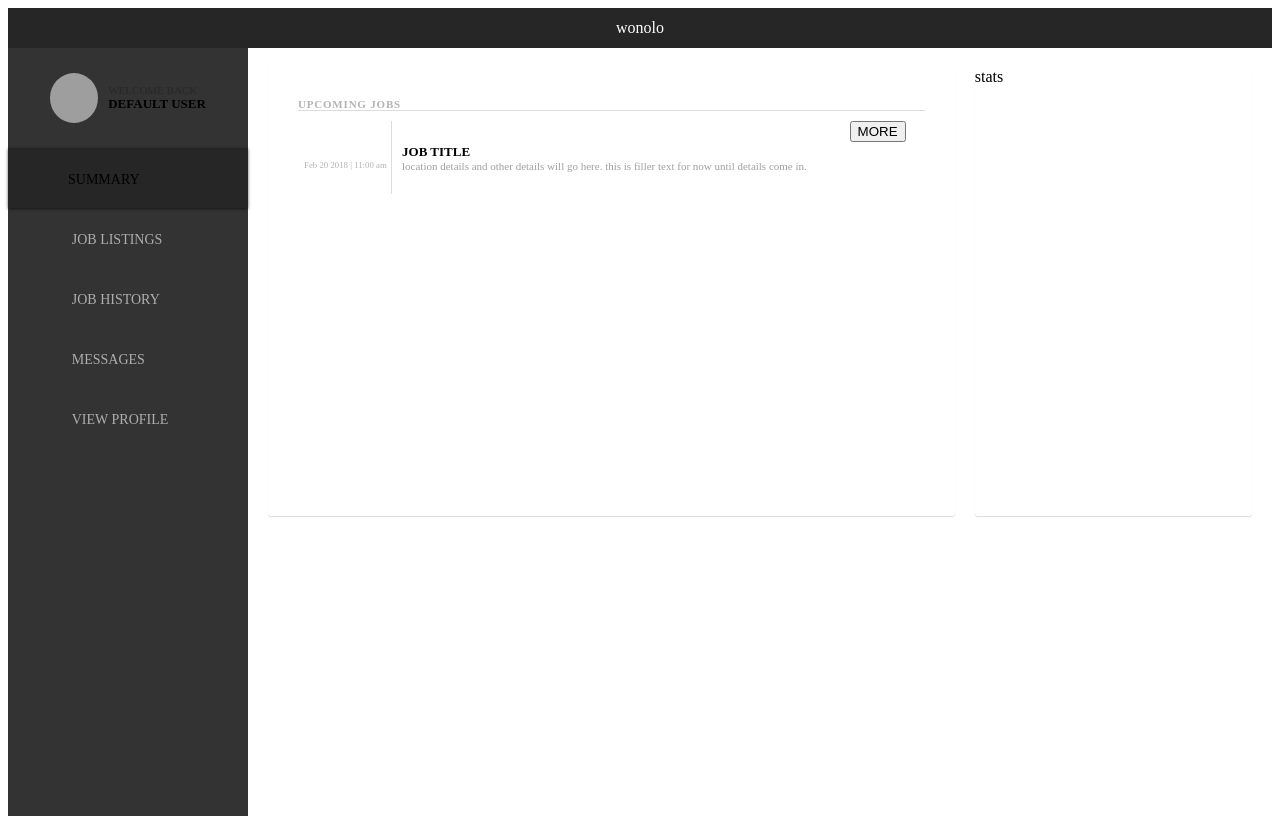
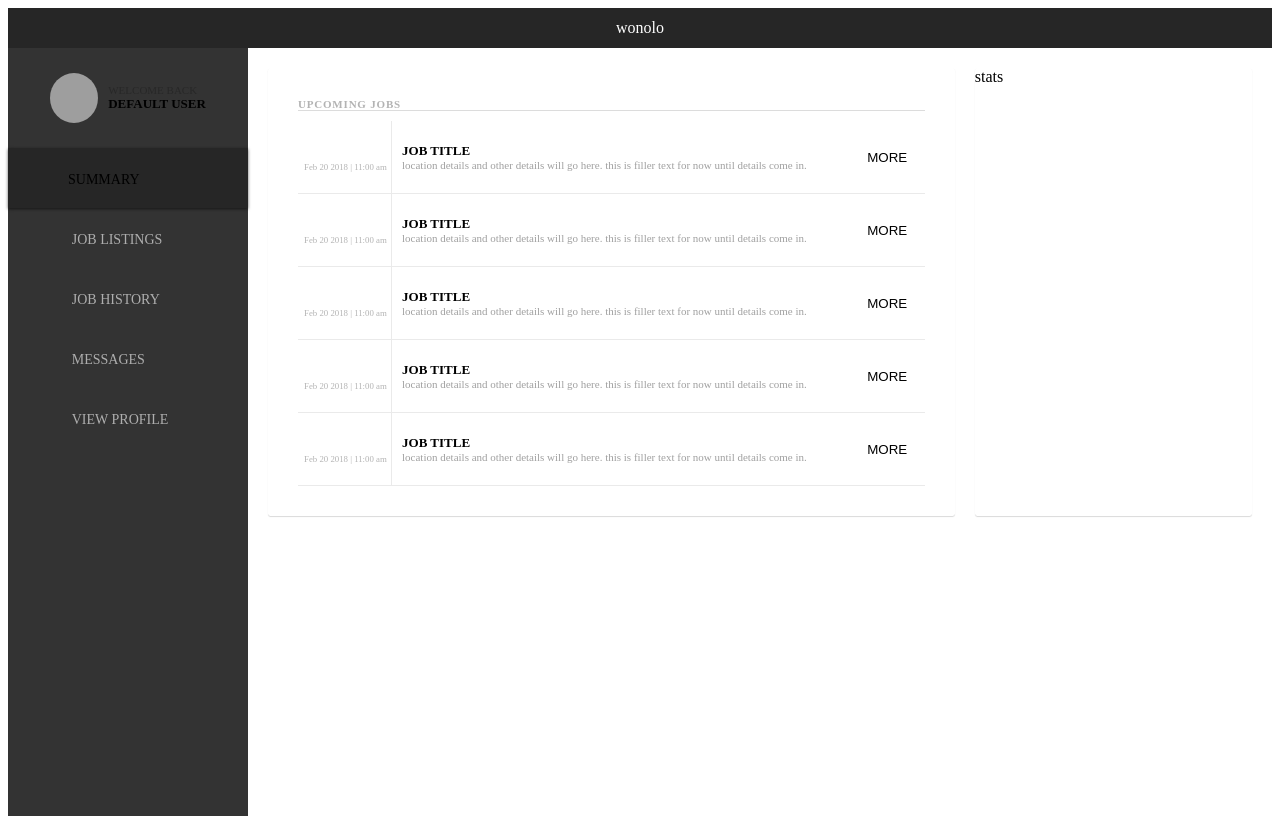
Before and after one commit to tiffaphm/not_wnl_platform, a React app: page / in a window 1280 px wide. Built offline with nearby package versions, Linux system fonts and the light colour scheme; grey boxes are pictures that could not be loaded; the HTML template or start-up script is replaced by a standard one.

Commit message:
finish upcoming jobs view with hard coded info

```diff
--- a/client/src/components/DashboardSubComponents/Summary/UpcomingJobs.jsx
+++ b/client/src/components/DashboardSubComponents/Summary/UpcomingJobs.jsx
@@ -1,6 +1,8 @@
 import React from 'react';
 import UpcomingJobsEntry from './UpcomingJobsEntry';
 import '../../styles/Summary.css';
+
+const NUM_TEST_JOBS = [0, 1, 2, 3, 4];
 
 const UpcomingJobs = () => (
   <div className="upcoming-jobs-container summary-view">
@@ -8,7 +10,7 @@ const UpcomingJobs = () => (
       <p>UPCOMING JOBS</p>
     </div>
     <div className="upcoming-jobs-list-container">
-      <UpcomingJobsEntry />
+      {NUM_TEST_JOBS.map(job => <UpcomingJobsEntry />)}
     </div>
   </div>
 );
--- a/client/src/components/DashboardSubComponents/Summary/UpcomingJobsEntry.jsx
+++ b/client/src/components/DashboardSubComponents/Summary/UpcomingJobsEntry.jsx
@@ -20,7 +20,10 @@ const UpcomingJobsEntry = () => (
       </span>
     </div>
     <div className="upcoming-job-details-button-wrapper">
-      <button className="expand-button">MORE</button>
+      <button className="expand-button">
+        <i className="far fa-caret-square-down"></i>
+        MORE
+      </button>
     </div>
   </div>
 );
--- a/client/src/components/styles/Summary.css
+++ b/client/src/components/styles/Summary.css
@@ -37,8 +37,12 @@
 .upcoming-jobs-entry-container {
   display: grid;
   grid-template-columns: 15% 73% 12%;
-  grid-row: 1 / span 1;
   font-size: 11px;
+  border-bottom: 1px solid #EAEAEA;
+}
+
+.upcoming-jobs-entry-container:hover {
+  background-color: #FBFBFB;
 }
 
 /* upcoming jobs lead */
@@ -47,7 +51,7 @@
   display: grid;
   grid-column: 1 / span 1;
   justify-items: start;
-  border-right: 1px solid #DCDCDC;
+  border-right: 1px solid #EAEAEA;
 }
 
 .upcoming-job-type {
@@ -58,6 +62,7 @@
   width: 100%;
   background-color: var(--base);
   border-radius: 40px 0 0 40px;
+  padding: 3px 0 3px;
 }
 
 .upcoming-job-type span, .upcoming-job-date {
@@ -74,11 +79,8 @@
   padding-top: 2px;
 }
 
-.upcoming-job-details-wrapper {
-  z-index: 1;
-}
+/* upcoming job details */
 
-/* upcoming job details */
 .upcoming-job-details-wrapper {
   display: grid;
   grid-column: 2 / span 1;
@@ -96,6 +98,36 @@
   font-weight: 300;
 }
 
+/* button to expand upcoming job details */
+
+.upcoming-job-details-button-wrapper {
+  display: grid;
+  grid-column: 3 / span 1;
+  justify-items: center;
+  align-items: center;
+}
+
+button.expand-button {
+  background-color: transparent;
+  border: none;
+  border-radius: .15rem;
+  border: 1px solid var(--base);
+  padding: 10px;
+  color: var(--base);
+}
+
+button.expand-button:hover, button.expand-button:active, button.expand-button:focus {
+  background-color: var(--base);
+  border: none;
+  border-radius: .15rem;
+  padding: 10px;
+  color: #fff;
+  outline: 0;
+}
+
+button.expand-button > svg {
+  padding-right: 5px;
+}
 
 .stats-container {
   margin: 20px 20px 20px 10px;
```
